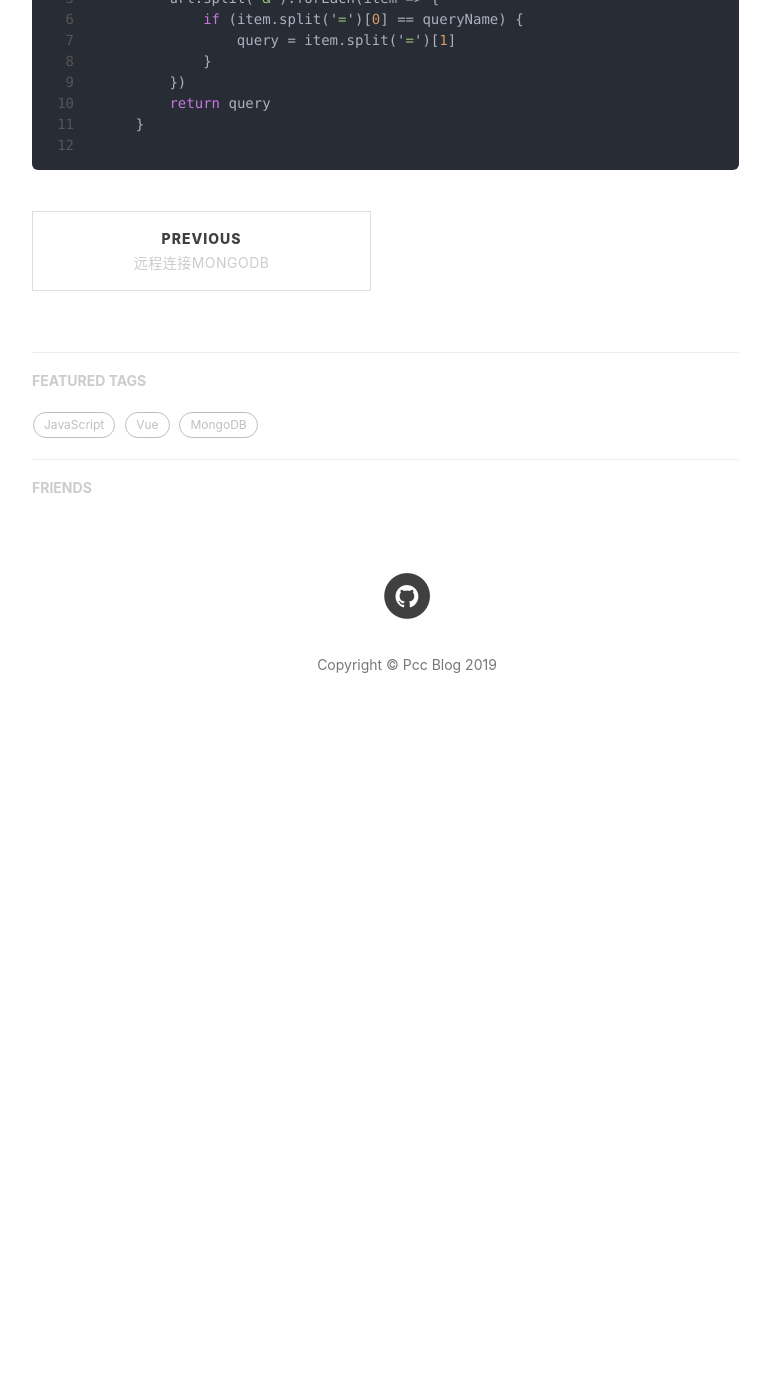
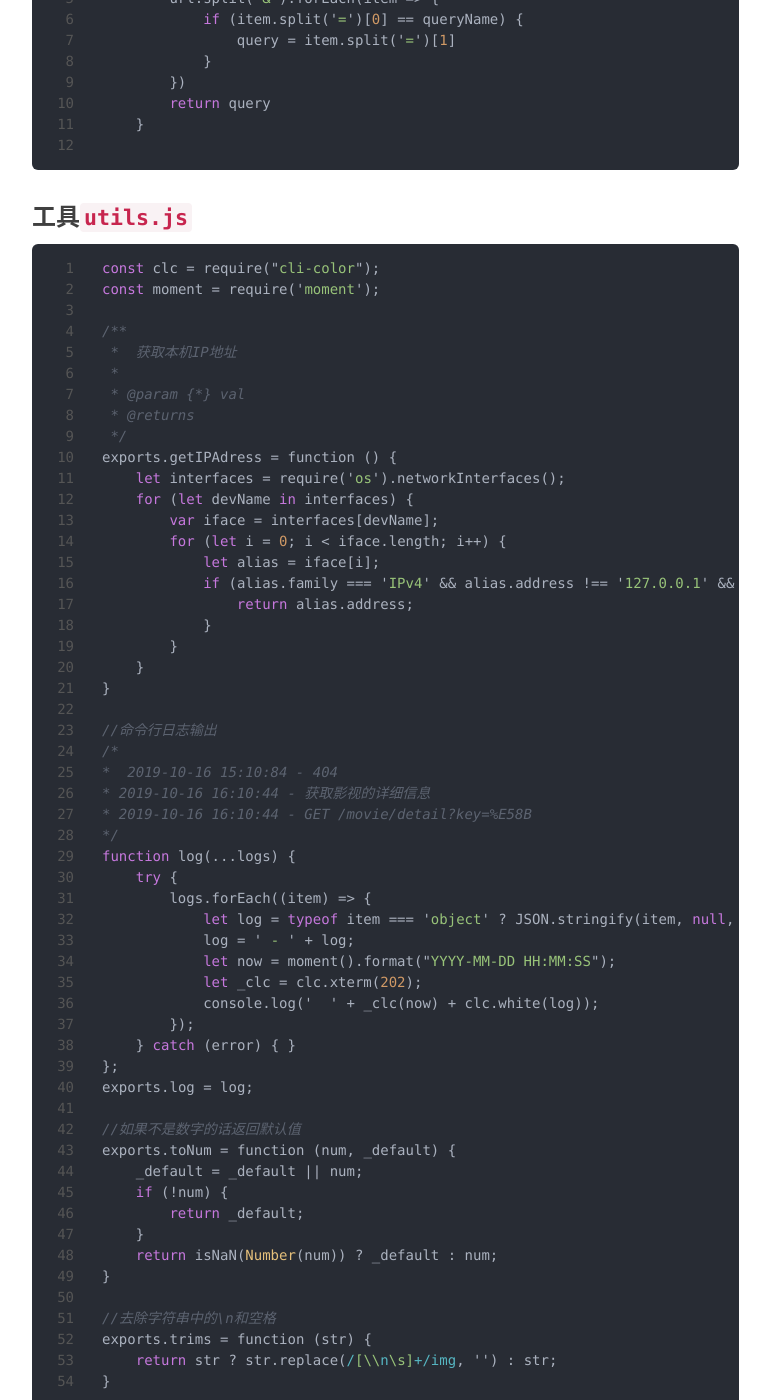
Before and after one commit to Panssorcc/panssorcc.github.io, a Jekyll site: the page built from _posts/2019-10-15-常用函数-js.md, in a window 1280 px wide and 1400 px high, scrolled down 717 px. Shown: the whole window, without its empty margins (233-1003 px from the left). Built offline with Jekyll 4.4.1, drawn with Linux system fonts in a browser that asks for light colours; nearby versions of some CDN libraries; comment, search, counter and statistics services are not loaded; before the commit the page ends 1486 px from its top, so only the background shows below that.

Commit message:
js/wechat

````diff
--- a/_posts/2019-10-15-常用函数-js.md
+++ b/_posts/2019-10-15-常用函数-js.md
@@ -28,3 +28,62 @@ tags:
     }
 
 ```
+
+### 工具`utils.js`
+
+```javascript
+const clc = require("cli-color");
+const moment = require('moment');
+
+/**
+ *  获取本机IP地址
+ *
+ * @param {*} val
+ * @returns
+ */
+exports.getIPAdress = function () {
+    let interfaces = require('os').networkInterfaces();
+    for (let devName in interfaces) {
+        var iface = interfaces[devName];
+        for (let i = 0; i < iface.length; i++) {
+            let alias = iface[i];
+            if (alias.family === 'IPv4' && alias.address !== '127.0.0.1' && !alias.internal) {
+                return alias.address;
+            }
+        }
+    }
+}
+
+//命令行日志输出
+/*
+*  2019-10-16 15:10:84 - 404
+* 2019-10-16 16:10:44 - 获取影视的详细信息
+* 2019-10-16 16:10:44 - GET /movie/detail?key=%E58B
+*/
+function log(...logs) {
+    try {
+        logs.forEach((item) => {
+            let log = typeof item === 'object' ? JSON.stringify(item, null, 4) : item;
+            log = ' - ' + log;
+            let now = moment().format("YYYY-MM-DD HH:MM:SS");
+            let _clc = clc.xterm(202);
+            console.log('  ' + _clc(now) + clc.white(log));
+        });
+    } catch (error) { }
+};
+exports.log = log;
+
+//如果不是数字的话返回默认值
+exports.toNum = function (num, _default) {
+    _default = _default || num;
+    if (!num) {
+        return _default;
+    }
+    return isNaN(Number(num)) ? _default : num;
+}
+
+//去除字符串中的\n和空格
+exports.trims = function (str) {
+    return str ? str.replace(/[\\n\s]+/img, '') : str;
+}
+```
````
Also changed, not shown: _posts/2019-05-27-小记录-JavaScript.md (+7 -8 lines), _posts/2019-08-20-微信公众号.md (+19 -1 lines).
